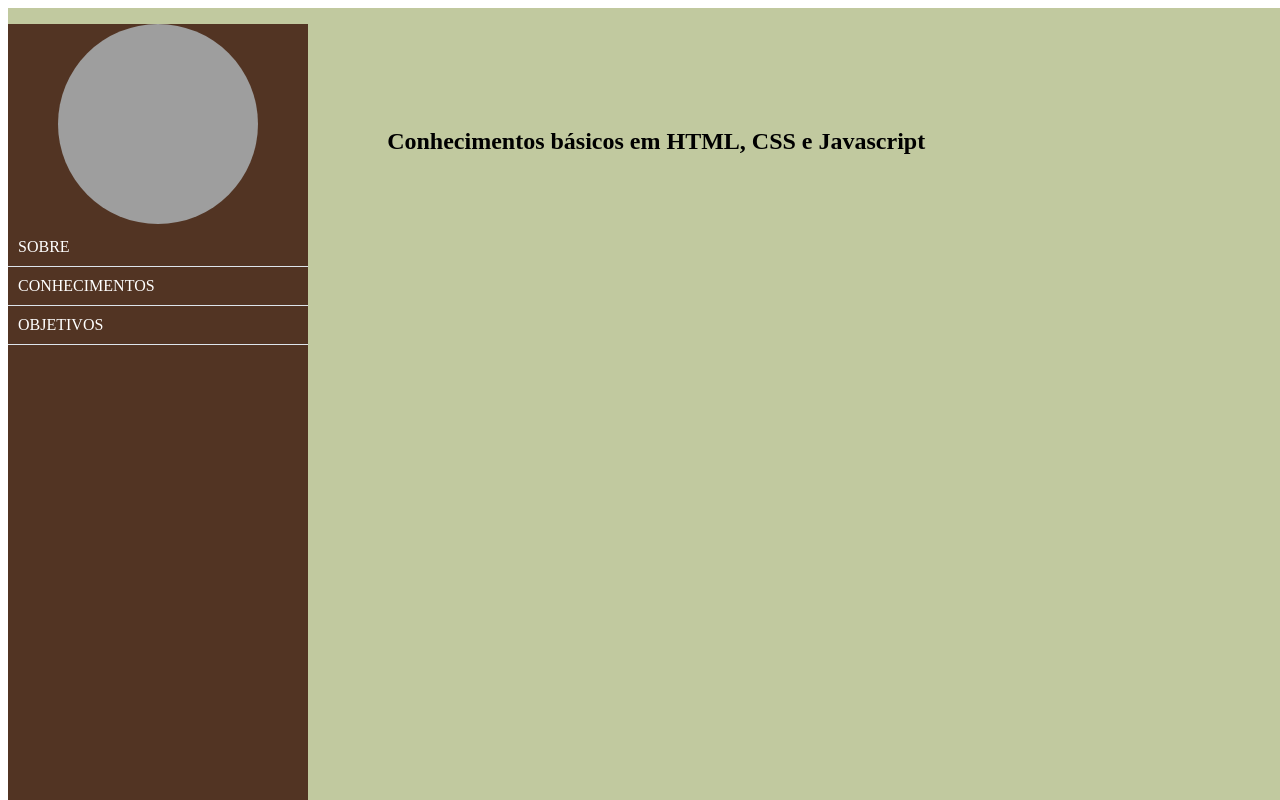
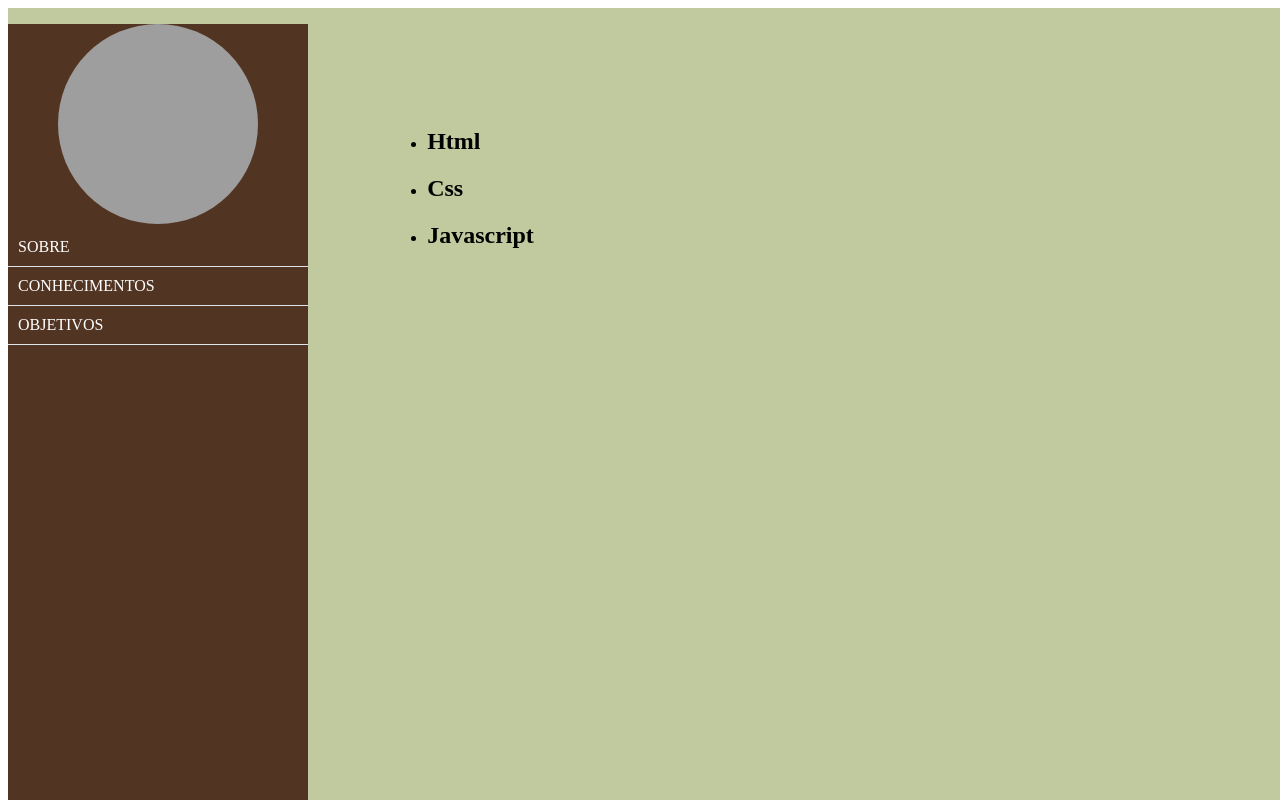
Before and after one commit to EduardoBarbosa1/Curriculo-digital, a plain HTML site: page conhecimentos.html in a window 1280 px wide. Shown: the top 800 px of the page. Drawn offline with Linux system fonts and the light colour scheme; grey boxes are pictures that could not be loaded.

Commit message:
modified:   conhecimentos.html

```diff
--- a/conhecimentos.html
+++ b/conhecimentos.html
@@ -25,7 +25,17 @@
     <div id="div-sobre">
         <col>
         <row>
-            <h2>Conhecimentos básicos em HTML, CSS e Javascript</h2>
+            <ul>
+                <li>
+                    <h2>Html</h2>
+                </li>
+                <li>
+                    <h2>Css</h2>
+                </li>
+                <li>
+                    <h2>Javascript</h2>
+                </li>
+            </ul>
         </row>
 
     </div>
```
